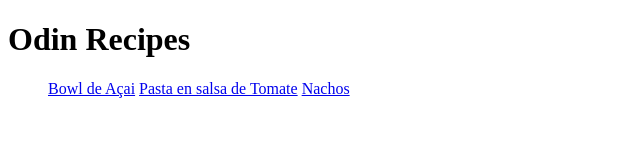
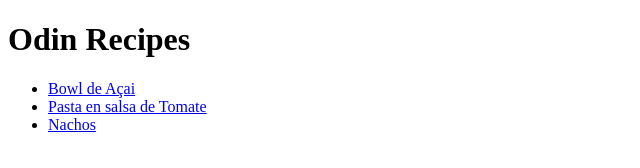
Before and after one commit to Jonapy/odin-recipes, a plain HTML site: page index.html in a window 1280 px wide. Shown: the whole page, without its empty margins (0-640 px from the left). Drawn offline with Linux system fonts and the light colour scheme.

Commit message:
fix recipe links

```diff
--- a/index.html
+++ b/index.html
@@ -9,9 +9,9 @@
 <body>
     <h1>Odin Recipes</h1>
     <ul>
-        <a href="./recipes/acai.html">Bowl de Açai</a>
-        <a href="./recipes/pasta.html">Pasta en salsa de Tomate</a>
-        <a href="./recipes/nachos.html">Nachos</a>
+        <li><a href="./recipes/acai.html">Bowl de Açai</a></li>
+        <li><a href="./recipes/pasta.html">Pasta en salsa de Tomate</a></li>
+        <li><a href="./recipes/nachos.html">Nachos</a></li>
     </ul>
 </body>
 </html>
```
